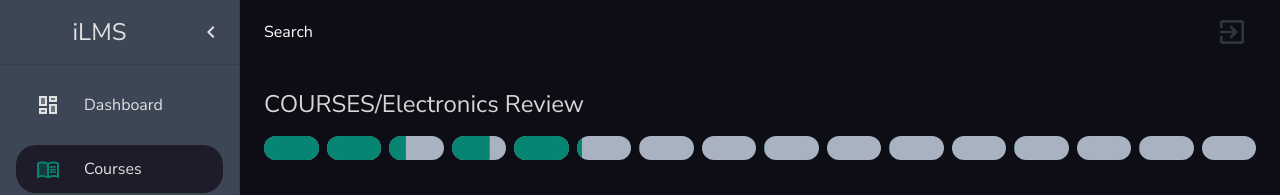
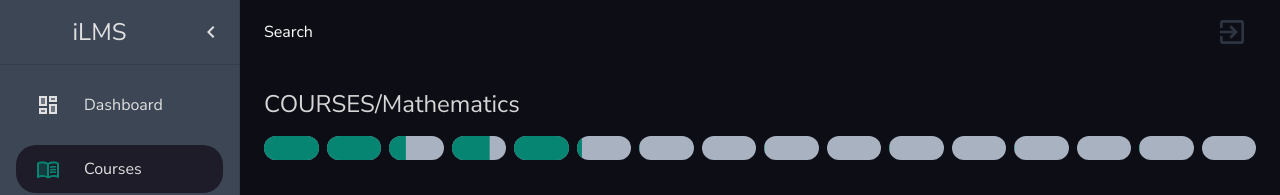
Before and after one commit to aramind/ilms, a React (Create React App) app: page /courses/1 in a window 1280 px wide. Shown: the top 195 px of the page. Built offline with nearby package versions, Linux system fonts and the light colour scheme; a web font is replaced by a local one.

Commit message:
feat: dynamically displaying the title of the course in the courses/<Course Title> page

```diff
--- a/src/pages/course/Course.jsx
+++ b/src/pages/course/Course.jsx
@@ -3,27 +3,8 @@ import MainLayoutWrapper from "../../wrappers/MainLayoutWrapper";
 import { useParams } from "react-router-dom";
 import { Box, Stack } from "@mui/material";
 import WhiteTypography from "../../components/WhiteTypography";
-import { mockProgress, mockTopics } from "../../configs/mockDB";
+import { mockCourses, mockProgress, mockTopics } from "../../configs/mockDB";
 import ProgressIndicator from "../../components/card/ProgressIndicator";
-
-const mockCourseList = [
-  {
-    courseId: "1",
-    title: "Electronics Review",
-  },
-  {
-    courseId: "2",
-    title: "Math Review",
-  },
-  {
-    courseId: "3",
-    title: "GEAS Review",
-  },
-  {
-    courseId: "4",
-    title: "ESAT Review",
-  },
-];
 
 const topics = mockTopics;
 
@@ -31,9 +12,12 @@ const Course = () => {
   const { courseId } = useParams();
 
   const course = useMemo(
-    () => mockCourseList.find((item) => item.courseId === courseId),
+    () =>
+      mockCourses.find((item) => item.id.toString() === courseId.toString()),
     [courseId]
   );
+
+  console.log(course);
 
   const updatedTopics = useMemo(() => {
     return topics.map((topic) => {
```
